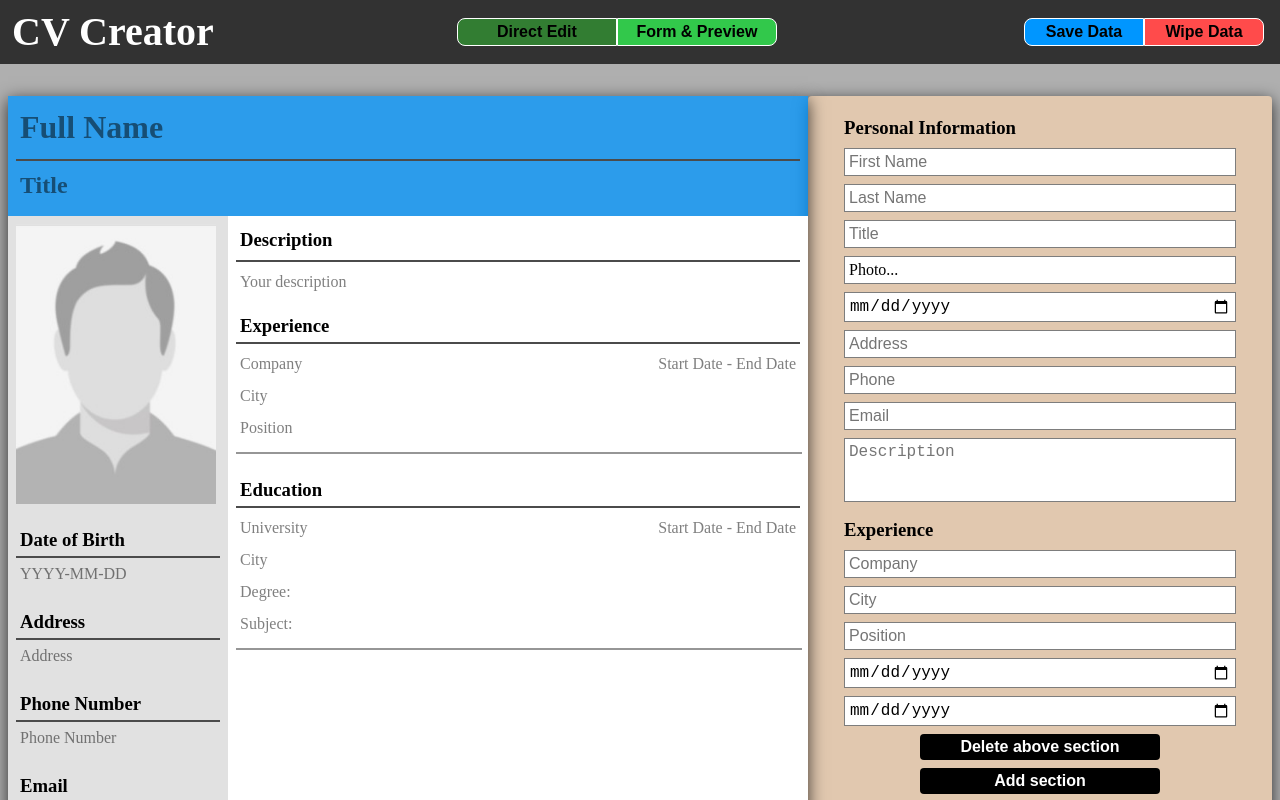
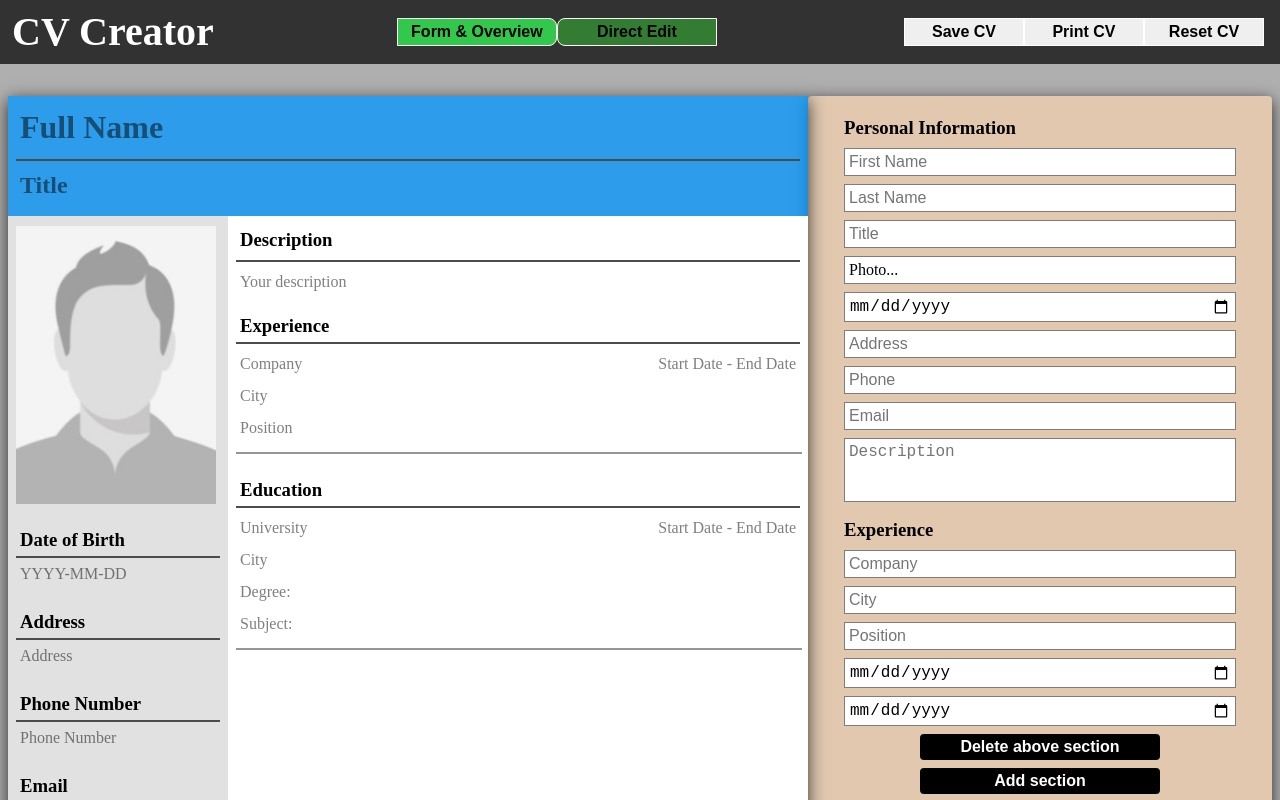
Before and after one commit to gizinski-jacek/cv-project-react, a React (Create React App) app: page / in a window 1280 px wide. Shown: the top 800 px of the page. Built offline with nearby package versions, Linux system fonts and the light colour scheme.

Commit message:
Cleaning up code. Adding button for printing. Renaming some namespaces.

```diff
--- a/src/components/Header.js
+++ b/src/components/Header.js
@@ -1,43 +1,35 @@
 function Header(props) {
-	const { mode, changeMode, saveData, wipeData } = props;
+	const { mode, changeMode, printCV, saveCV, resetCV } = props;
 	return (
 		<div className='header'>
 			<h1>CV Creator</h1>
 			<div className='mode'>
-				{mode === 'directEditBtn' ? (
 				<>
 					<button
+						id='formOverviewBtn'
+						className={mode ? 'activeMode' : null}
+						onClick={changeMode}
+					>
+						{'Form & Overview'}
+					</button>
+					<button
 						id='directEditBtn'
-							className='activeMode'
+						className={mode ? null : 'activeMode'}
 						onClick={changeMode}
 					>
 						Direct Edit
 					</button>
-						<button id='formOverviewBtn' onClick={changeMode}>
-							{'Form & Preview'}
-						</button>
 				</>
-				) : (
-					<>
-						<button id='directEditBtn' onClick={changeMode}>
-							Direct Edit
-						</button>
-						<button
-							id='formOverviewBtn'
-							className='activeMode'
-							onClick={changeMode}
-						>
-							{'Form & Preview'}
-						</button>
-					</>
-				)}
 			</div>
 			<div className='dataControls'>
-				<button id='saveData' onClick={saveData}>
-					Save Data
+				<button id='saveCV' onClick={saveCV}>
+					Save CV
 				</button>
-				<button id='wipeData' onClick={wipeData}>
-					Wipe Data
+				<button id='printCV' onClick={printCV}>
+					Print CV
+				</button>
+				<button id='resetCV' onClick={resetCV}>
+					Reset CV
 				</button>
 			</div>
 		</div>
```
Lines whose indentation alone changed are shown as unchanged.
